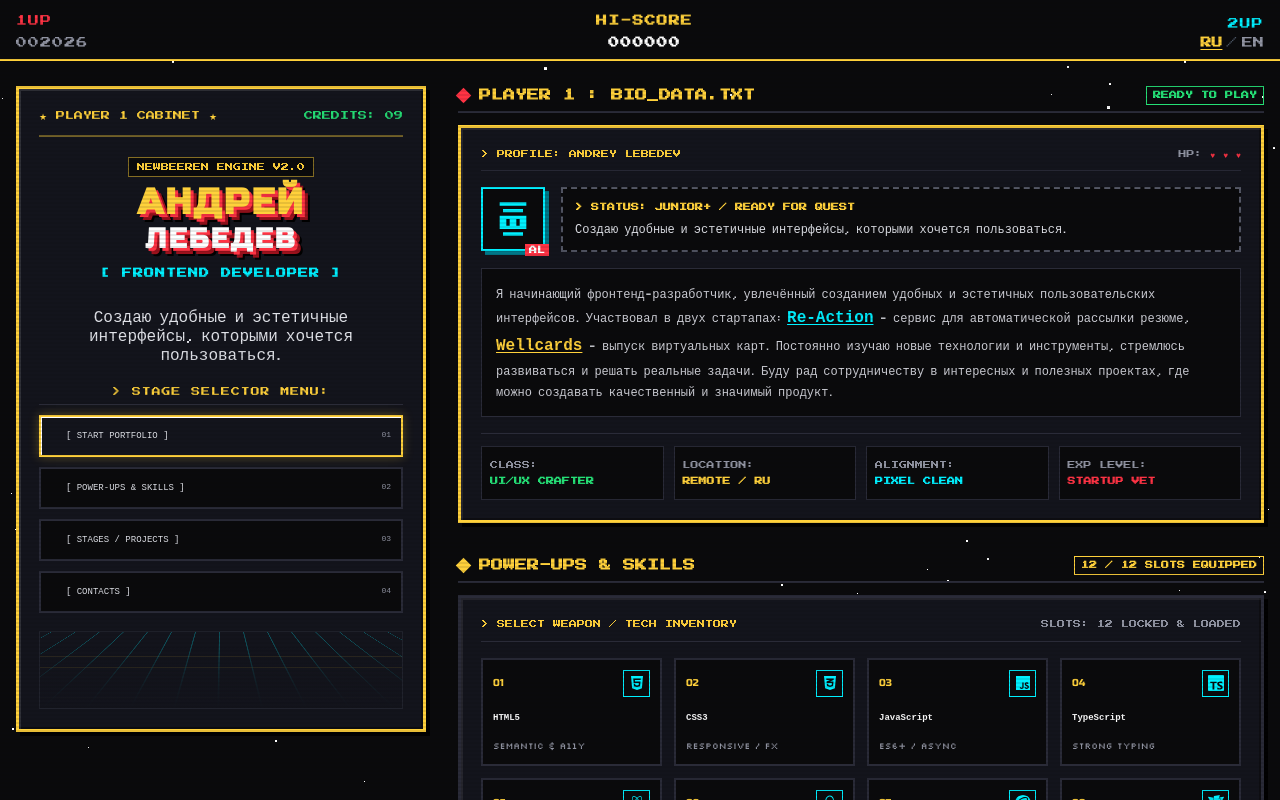
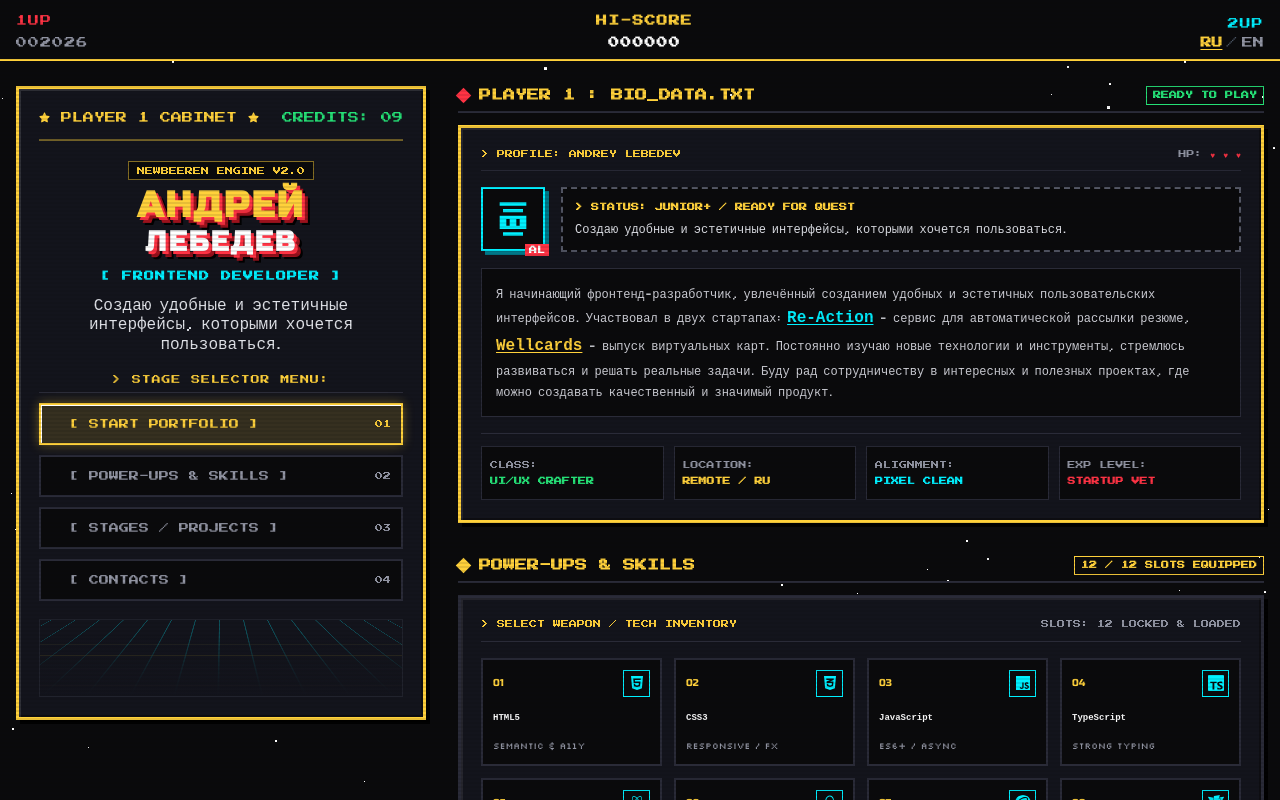
Before and after one commit to alebedev85/personal-site, a Next.js app: page / in a window 1280 px wide. Shown: the top 800 px of the page. Built offline with nearby package versions, Linux system fonts and the light colour scheme.

Commit message:
refactor: закончил стилизацию ArcadeSidebar

```diff
--- a/src/features/ArcadePortfolio/ArcadeSidebar/ArcadeSidebar.module.scss
+++ b/src/features/ArcadePortfolio/ArcadeSidebar/ArcadeSidebar.module.scss
@@ -31,7 +31,7 @@
   padding-bottom: 12px;
   border-bottom: 2px solid rgb(var(--arcade-yellow-rgb) / 40%);
   color: var(--arcade-yellow);
-  font-size: var(--font-size-sm);
+  font-size: var(--font-size-nav);
 }
 
 .credits {
@@ -42,7 +42,7 @@
   display: flex;
   flex-direction: column;
   align-items: center;
-  padding: 20px 0 18px;
+  padding: 20px 0 3px;
   text-align: center;
 }
 
@@ -130,8 +130,9 @@
   padding: 8px 10px;
   border: 2px solid var(--arcade-border);
   background: var(--arcade-black);
-  color: var(--arcade-text);
-  font-size: var(--font-size-sm);
+  color: var(--arcade-muted);
+  font-size: var(--font-size-md);
+  font-family: var(--font-pixel);
   transition:
     border-color 150ms ease,
     color 150ms ease,
@@ -140,16 +141,15 @@
   &:hover,
   &:focus-visible {
     border-color: var(--arcade-yellow);
+    color: var(--arcade-text);
   }
 }
 
 .navTabActive {
-  border-color: var(--arcade-yellow);
-  background: var(--arcade-panel);
-  color: var(--arcade-yellow);
-  box-shadow:
-    0 0 10px rgb(var(--arcade-yellow-rgb) / 30%),
-    inset 1px 1px 0 var(--arcade-white);
+    border: 2px solid var(--arcade-yellow);
+    background-color: rgba(255, 209, 59, 0.15) ;
+    color: var(--arcade-yellow);
+    box-shadow: 0 0 10px rgba(255, 209, 59, 0.4), inset 1px 1px 0 #fff;
 }
 
 .navLabel {
@@ -167,7 +167,7 @@
 }
 
 .navNumber {
-  color: var(--arcade-muted);
+  // color: var(--arcade-muted);
   font-size: var(--font-size-xs);
 }
 
--- a/src/features/ArcadePortfolio/ArcadeSidebar/ArcadeSidebar.tsx
+++ b/src/features/ArcadePortfolio/ArcadeSidebar/ArcadeSidebar.tsx
@@ -3,6 +3,8 @@
 import { useTranslation } from "react-i18next";
 import { useSelector } from "react-redux";
 import type { RootState } from "../../../store";
+import { FaPlay } from "react-icons/fa";
+import { FaStar } from "react-icons/fa"
 import styles from "./ArcadeSidebar.module.scss";
 
 type ArcadeSidebarProps = {
@@ -26,7 +28,7 @@ const ArcadeSidebar = ({ activeSection }: ArcadeSidebarProps) => {
     <aside className={styles.sidebar}>
       <div className={styles.cabinet}>
         <div className={styles.cabinetMeta}>
-          <span>★ PLAYER {playerNumber} CABINET ★</span>
+          <span><FaStar /> PLAYER {playerNumber} CABINET <FaStar /></span>
           <span className={styles.credits}>CREDITS: 09</span>
         </div>
 
@@ -60,7 +62,7 @@ const ArcadeSidebar = ({ activeSection }: ArcadeSidebarProps) => {
                     activeSection === id ? "arcadeBlink" : ""
                   }`}
                 >
-                  ▶
+                  <FaPlay />
                 </span>
                 {label}
               </span>
--- a/src/features/ArcadePortfolio/styles/global.scss
+++ b/src/features/ArcadePortfolio/styles/global.scss
@@ -35,7 +35,7 @@
   }
 
   a {
-    color: inherit;
+    // color: inherit;
     text-decoration: none;
   }
 
```
